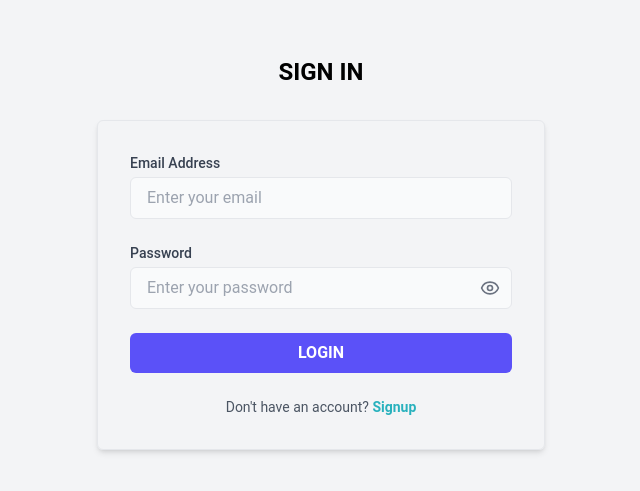
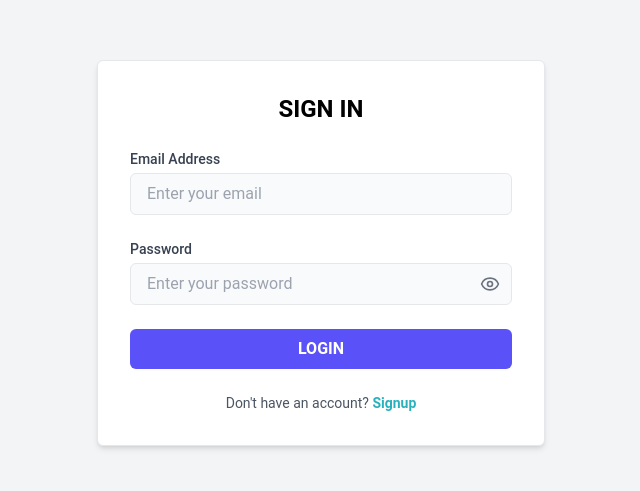
Before and after one commit to SARPAINe/Teebay, a React (Vite) app in the folder teebay-client/: page /signin in a window 1280 px wide. Shown: the part 147-638 px from the top of the page, without its empty margins (319-959 px from the left). Built offline with nearby package versions, Linux system fonts and the light colour scheme.

Commit message:
refactor(auth): extract InputField component for reuse
- Moved input field logic to a separate `InputField` component
- Simplified `SignIn` component by using `InputField`
- Improved code readability and maintainability

```diff
--- /dev/null
+++ b/teebay-client/src/components/InputField.tsx
@@ -0,0 +1,59 @@
+import React, { useState } from "react";
+import { Eye, EyeOff } from "lucide-react";
+import { FieldValues, UseFormRegister, Path } from "react-hook-form";
+
+interface InputFieldProps<T extends FieldValues> {
+  id: keyof T;
+  label: string;
+  type: "text" | "email" | "password"; // Extendable for other types
+  placeholder: string;
+  register: UseFormRegister<T>;
+  error?: string;
+}
+
+const InputField = <T extends FieldValues>({
+  id,
+  label,
+  type,
+  placeholder,
+  register,
+  error,
+}: InputFieldProps<T>) => {
+  const [showPassword, setShowPassword] = useState(false);
+
+  // Toggle visibility of password input
+  const isPasswordType = type === "password";
+  const inputType = isPasswordType && showPassword ? "text" : type;
+
+  return (
+    <div>
+      <label
+        htmlFor={id as string}
+        className="block text-sm font-medium text-gray-700 mb-1"
+      >
+        {label}
+      </label>
+      <div className={`relative ${isPasswordType ? "flex items-center" : ""}`}>
+        <input
+          id={id as string}
+          type={inputType}
+          placeholder={placeholder}
+          className="w-full px-4 py-2 rounded-md bg-gray-50 border border-gray-200 focus:outline-none focus:ring-2 focus:ring-[#5B51F8] focus:border-transparent"
+          {...register(id as Path<T>)}
+        />
+        {isPasswordType && (
+          <button
+            type="button"
+            className="absolute right-3 top-1/2 -translate-y-1/2 text-gray-500"
+            onClick={() => setShowPassword(!showPassword)}
+          >
+            {showPassword ? <EyeOff size={20} /> : <Eye size={20} />}
+          </button>
+        )}
+      </div>
+      {error && <p className="mt-1 text-sm text-red-600">{error}</p>}
+    </div>
+  );
+};
+
+export default InputField;
--- a/teebay-client/src/pages/SignIn.tsx
+++ b/teebay-client/src/pages/SignIn.tsx
@@ -1,12 +1,12 @@
-import React from "react";
 import { useForm } from "react-hook-form";
 import { Link, useNavigate } from "react-router-dom";
-import { Eye, EyeOff } from "lucide-react";
 import { zodResolver } from "@hookform/resolvers/zod";
 import { z } from "zod";
 import { useMutation } from "@apollo/client";
 import { LOGIN_MUTATION } from "../graphql/queries";
+import InputField from "../components/InputField";
 
+// Validation schema
 const SignInSchema = z.object({
   email: z.string().email("Invalid email address"),
   password: z.string().min(6, "Password must be at least 6 characters"),
@@ -15,100 +15,60 @@ const SignInSchema = z.object({
 type SignInFormData = z.infer<typeof SignInSchema>;
 
 const SignIn = () => {
-  const [showPassword, setShowPassword] = React.useState(false);
   const navigate = useNavigate();
+
   const {
     register,
     handleSubmit,
     formState: { errors, isSubmitting },
-  } = useForm<SignInFormData>({
-    resolver: zodResolver(SignInSchema),
-  });
+  } = useForm<SignInFormData>({ resolver: zodResolver(SignInSchema) });
 
   const [login, { loading, error }] = useMutation(LOGIN_MUTATION, {
     onCompleted: (data) => {
       localStorage.setItem("accessToken", data.login.accessToken);
       navigate("/");
     },
+    onError: (error) => {
+      console.error("SignIn error:", error);
+    },
   });
 
-  const onSubmit = async (data: SignInFormData) => {
-    // try {
-    await login({
-      variables: { email: data.email, password: data.password },
-    }).catch((error) => {
-      console.log("SignIn error:", error);
-    });
+  const onSubmit = (data: SignInFormData) => {
+    login({ variables: data });
   };
 
   return (
-    <div className="flex items-center flex-col justify-center min-h-screen bg-gray-100">
-      <h1 className="text-2xl font-bold text-center mb-8">SIGN IN</h1>
-      <div className="p-8 shadow-md rounded-md w-full max-w-md border border-gray-200">
+    <div className="flex items-center justify-center min-h-screen bg-gray-100">
+      <div className="p-8 w-full max-w-md shadow-md bg-white rounded-md border border-gray-200">
+        <h1 className="text-2xl font-bold text-center mb-6">SIGN IN</h1>
         <form onSubmit={handleSubmit(onSubmit)} className="space-y-6">
-          <div>
-            <label
-              htmlFor="email"
-              className="block text-sm font-medium text-gray-700 mb-1"
-            >
-              Email Address
-            </label>
-            <input
-              {...register("email")}
+          <InputField
+            id="email"
+            label="Email Address"
             type="email"
-              id="email"
-              className="w-full px-4 py-2 rounded-md bg-gray-50 border border-gray-200 focus:outline-none focus:ring-2 focus:ring-[#5B51F8] focus:border-transparent"
             placeholder="Enter your email"
+            register={register}
+            error={errors.email?.message}
           />
-            {errors.email && (
-              <p className="mt-1 text-sm text-red-600">
-                {errors.email.message}
-              </p>
-            )}
-          </div>
-
-          <div>
-            <label
-              htmlFor="password"
-              className="block text-sm font-medium text-gray-700 mb-1"
-            >
-              Password
-            </label>
-            <div className="relative">
-              <input
-                {...register("password")}
-                type={showPassword ? "text" : "password"}
+          <InputField
             id="password"
-                className="w-full px-4 py-2 rounded-md bg-gray-50 border border-gray-200 focus:outline-none focus:ring-2 focus:ring-[#5B51F8] focus:border-transparent"
+            label="Password"
             placeholder="Enter your password"
+            type="password"
+            register={register}
+            error={errors.password?.message}
           />
           <button
-                type="button"
-                onClick={() => setShowPassword(!showPassword)}
-                className="absolute right-3 top-1/2 -translate-y-1/2 text-gray-500"
-              >
-                {showPassword ? <EyeOff size={20} /> : <Eye size={20} />}
-              </button>
-            </div>
-            {errors.password && (
-              <p className="mt-1 text-sm text-red-600">
-                {errors.password.message}
-              </p>
-            )}
-          </div>
-
-          <button
             type="submit"
-            disabled={isSubmitting}
-            className="bg-[#5B51F8] text-white py-2 px-4 rounded-md font-semibold hover:bg-[#4842C6] transition-colors disabled:opacity-50 disabled:cursor-not-allowed w-full"
+            disabled={isSubmitting || loading}
+            className="w-full py-2 px-4 rounded-md bg-[#5B51F8] text-white font-semibold hover:bg-[#4842C6] transition-colors disabled:opacity-50 disabled:cursor-not-allowed"
           >
             {isSubmitting || loading ? "Signing in..." : "LOGIN"}
           </button>
-          {error?.message && (
-            <p className="mt-1 text-sm text-red-600">{error?.message}</p>
+          {error && (
+            <p className="mt-1 text-sm text-red-600">{error.message}</p>
           )}
         </form>
-
         <p className="mt-6 text-center text-sm text-gray-600">
           Don't have an account?{" "}
           <Link
```
Lines whose indentation alone changed are shown as unchanged.
